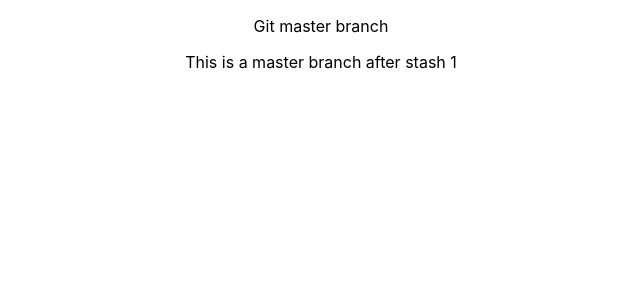
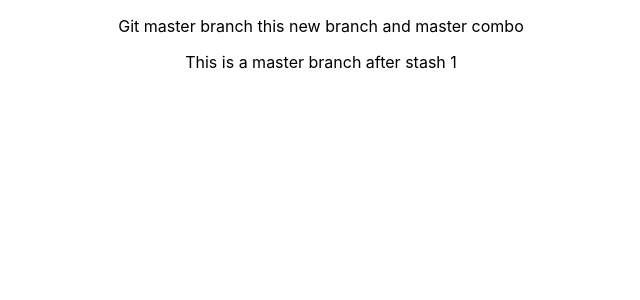
Before and after one commit to samalaranjith1/git, a React (Create React App) app: page / in a window 1280 px wide. Shown: the top 300 px of the page, without its empty margins (319-959 px from the left). Built offline with nearby package versions, Linux system fonts and the light colour scheme.

Commit message:
newBranch

```diff
--- a/src/App.js
+++ b/src/App.js
@@ -4,7 +4,7 @@ import "./App.css";
 function App() {
   return (
     <div className="App">
-      <p>Git master branch</p>
+      <p>Git master branch this new branch and master combo</p>
       <p>This is a master branch after stash 1</p>
     </div>
   );
```
